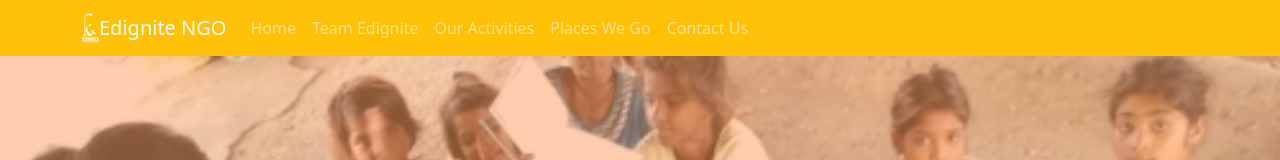
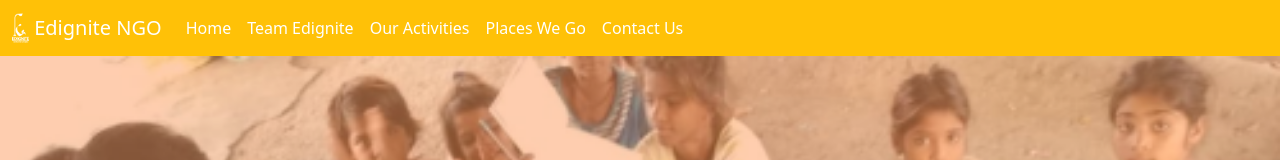
Before and after one commit to vermaprince123/edigniteNGOWebsite, a React (Create React App) app in the folder frontend/: page / in a window 1280 px wide. Shown: the top 160 px of the page. Built offline with nearby package versions, Linux system fonts and the light colour scheme; a web font is replaced by a local one.

Commit message:
Navbar Updated

```diff
--- a/frontend/src/App.css
+++ b/frontend/src/App.css
@@ -1,5 +1,13 @@
 .ed_removeAnchorTagLine{
     text-decoration: none;
+}
+
+.nav-lnk{
+    color: white !important;
+}
+
+.nav-lnk:hover{
+    color: rgb(251, 242, 224) !important;
 }
 
 .app-sm{
--- a/frontend/src/App.js
+++ b/frontend/src/App.js
@@ -27,7 +27,7 @@ function App() {
   return (
     <>
       <Navbar bg="warning" variant="dark" expand="lg">
-        <Container>
+        <Container fluid>
           <Link className="ed_removeAnchorTagLine navbar-brand" to='/'>
             <img
               alt="Edignite Logo"
@@ -36,16 +36,16 @@ function App() {
               height="30"
               className="d-inline-block align-top"
             />
-            Edignite NGO
+            {   } Edignite NGO
           </Link>
           <Navbar.Toggle aria-controls="basic-navbar-nav" />
           <Navbar.Collapse id="basic-navbar-nav">
             <Nav className="me-auto">
-              <Link className="ed_removeAnchorTagLine nav-link" to='/home'>Home</Link>
-              <Link className="ed_removeAnchorTagLine nav-link" to='/team'>Team Edignite</Link>
-              <Link className="ed_removeAnchorTagLine nav-link" to='/activities'>Our Activities</Link>
-              <Link className="ed_removeAnchorTagLine nav-link" to='/places'>Places We Go</Link>
-              <Link className="ed_removeAnchorTagLine nav-link" to='/contact'>Contact Us</Link>
+              <Link className="ed_removeAnchorTagLine nav-lnk nav-link" to='/home'>Home</Link>
+              <Link className="ed_removeAnchorTagLine nav-lnk nav-link" to='/team'>Team Edignite</Link>
+              <Link className="ed_removeAnchorTagLine nav-lnk nav-link" to='/activities'>Our Activities</Link>
+              <Link className="ed_removeAnchorTagLine nav-lnk nav-link" to='/places'>Places We Go</Link>
+              <Link className="ed_removeAnchorTagLine nav-lnk nav-link" to='/contact'>Contact Us</Link>
             </Nav>
           </Navbar.Collapse>
         </Container>
```
